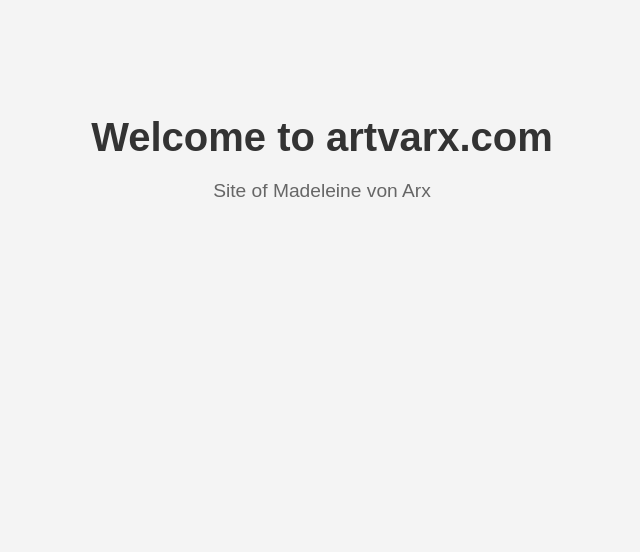
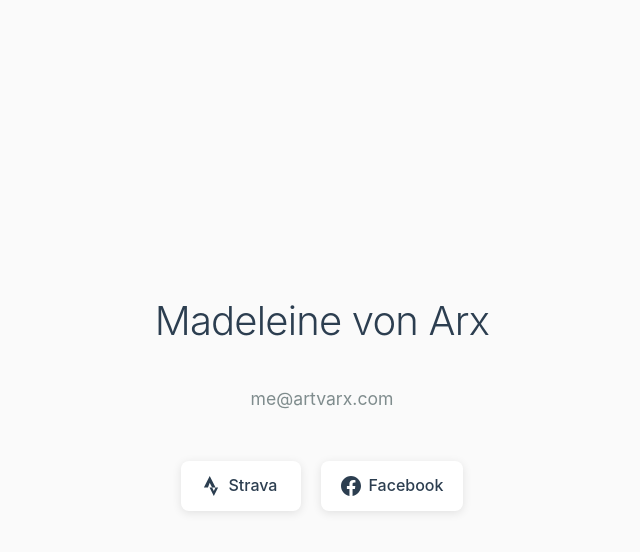
Before and after one commit to icomeau/artvarx, a plain HTML site: page index.html in a window 1280 px wide. Shown: the whole page, without its empty margins (318-958 px from the left). Drawn offline with Linux system fonts and the light colour scheme.

Commit message:
AI Builder

```diff
--- a/index.html
+++ b/index.html
@@ -1,30 +1,170 @@
 <!DOCTYPE html>
 <html lang="en">
 <head>
-  <meta charset="UTF-8" />
-  <meta name="viewport" content="width=device-width, initial-scale=1.0" />
-  <title>Madeleine von Arx | artvarx.com</title>
-  <meta name="description" content="Welcome to artvarx.com — the personal site of Madeleine von Arx." />
+    <meta charset="UTF-8">
+    <meta name="viewport" content="width=device-width, initial-scale=1.0">
+    <title>Madeleine von Arx</title>
     <style>
+        * {
+            margin: 0;
+            padding: 0;
+            box-sizing: border-box;
+        }
+
         body {
-      font-family: sans-serif;
-      background-color: #f4f4f4;
+            font-family: -apple-system, BlinkMacSystemFont, 'Segoe UI', Roboto, Oxygen, Ubuntu, sans-serif;
+            background-color: #fafafa;
             color: #333;
+            line-height: 1.6;
+            min-height: 100vh;
+            display: flex;
+            align-items: center;
+            justify-content: center;
+            padding: 20px;
+        }
+
+        .container {
             text-align: center;
-      padding: 5em 2em;
+            max-width: 400px;
+            width: 100%;
+            opacity: 0;
+            transform: translateY(20px);
+            animation: fadeInUp 0.8s ease-out forwards;
         }
+
+        @keyframes fadeInUp {
+            to {
+                opacity: 1;
+                transform: translateY(0);
+            }
+        }
+
         h1 {
-      font-size: 2.5em;
-      margin-bottom: 0.5em;
+            font-size: 2.5rem;
+            font-weight: 300;
+            color: #2c3e50;
+            margin-bottom: 1.5rem;
+            letter-spacing: -0.02em;
         }
-    p {
-      font-size: 1.2em;
-      color: #666;
+
+        .email {
+            font-size: 1.1rem;
+            color: #7f8c8d;
+            text-decoration: none;
+            margin-bottom: 2.5rem;
+            display: inline-block;
+            padding: 8px 16px;
+            border-radius: 6px;
+            transition: all 0.3s ease;
+        }
+
+        .email:hover {
+            color: #2c3e50;
+            background-color: #ecf0f1;
+        }
+
+        .social-links {
+            display: flex;
+            justify-content: center;
+            gap: 20px;
+            flex-wrap: wrap;
+        }
+
+        .social-link {
+            display: inline-flex;
+            align-items: center;
+            gap: 8px;
+            padding: 12px 20px;
+            background-color: #fff;
+            color: #2c3e50;
+            text-decoration: none;
+            border-radius: 8px;
+            box-shadow: 0 2px 10px rgba(0,0,0,0.1);
+            transition: all 0.3s ease;
+            font-weight: 500;
+            min-width: 120px;
+        }
+
+        .social-link:hover {
+            transform: translateY(-2px);
+            box-shadow: 0 4px 20px rgba(0,0,0,0.15);
+        }
+
+        .social-link.strava:hover {
+            background-color: #fc4c02;
+            color: white;
+        }
+
+        .social-link.facebook:hover {
+            background-color: #1877f2;
+            color: white;
+        }
+
+        .icon {
+            width: 20px;
+            height: 20px;
+            flex-shrink: 0;
+        }
+
+        @media (max-width: 480px) {
+            h1 {
+                font-size: 2rem;
+            }
+
+            .social-links {
+                flex-direction: column;
+                align-items: center;
+            }
+
+            .social-link {
+                width: 200px;
+            }
         }
     </style>
 </head>
 <body>
-  <h1>Welcome to artvarx.com</h1>
-  <p>Site of Madeleine von Arx</p>
+    <div class="container">
+        <h1>Madeleine von Arx</h1>
+
+        <a href="mailto:me@artvarx.com" class="email">me@artvarx.com</a>
+
+        <div class="social-links">
+            <a href="#" class="social-link strava" onclick="openStrava()">
+                <svg class="icon" viewBox="0 0 24 24" fill="currentColor">
+                    <path d="M15.387 17.944l-2.089-4.116h-3.065L15.387 24l5.15-10.172h-3.066m-7.008-5.599l2.836 5.598h4.172L10.463 0l-7 13.828h4.917"/>
+                </svg>
+                Strava
+            </a>
+
+            <a href="#" class="social-link facebook" onclick="openFacebook()">
+                <svg class="icon" viewBox="0 0 24 24" fill="currentColor">
+                    <path d="M24 12.073c0-6.627-5.373-12-12-12s-12 5.373-12 12c0 5.99 4.388 10.954 10.125 11.854v-8.385H7.078v-3.47h3.047V9.43c0-3.007 1.792-4.669 4.533-4.669 1.312 0 2.686.235 2.686.235v2.953H15.83c-1.491 0-1.956.925-1.956 1.874v2.25h3.328l-.532 3.47h-2.796v8.385C19.612 23.027 24 18.062 24 12.073z"/>
+                </svg>
+                Facebook
+            </a>
+        </div>
+    </div>
+
+    <script>
+        function openStrava() {
+            // Replace with your actual Strava profile URL
+            window.open('https://www.strava.com/athletes/your-profile', '_blank');
+        }
+
+        function openFacebook() {
+            // Replace with your actual Facebook profile URL
+            window.open('https://www.facebook.com/your-profile', '_blank');
+        }
+
+        // Add subtle animation delay for social links
+        document.addEventListener('DOMContentLoaded', function() {
+            const socialLinks = document.querySelectorAll('.social-link');
+            socialLinks.forEach((link, index) => {
+                link.style.animationDelay = `${0.2 + index * 0.1}s`;
+                link.style.opacity = '0';
+                link.style.animation = 'fadeInUp 0.6s ease-out forwards';
+            });
+        });
+    </script>
 </body>
 </html>
```
Also changed, not shown: 1 other file. Lines whose indentation alone changed are shown as unchanged.
